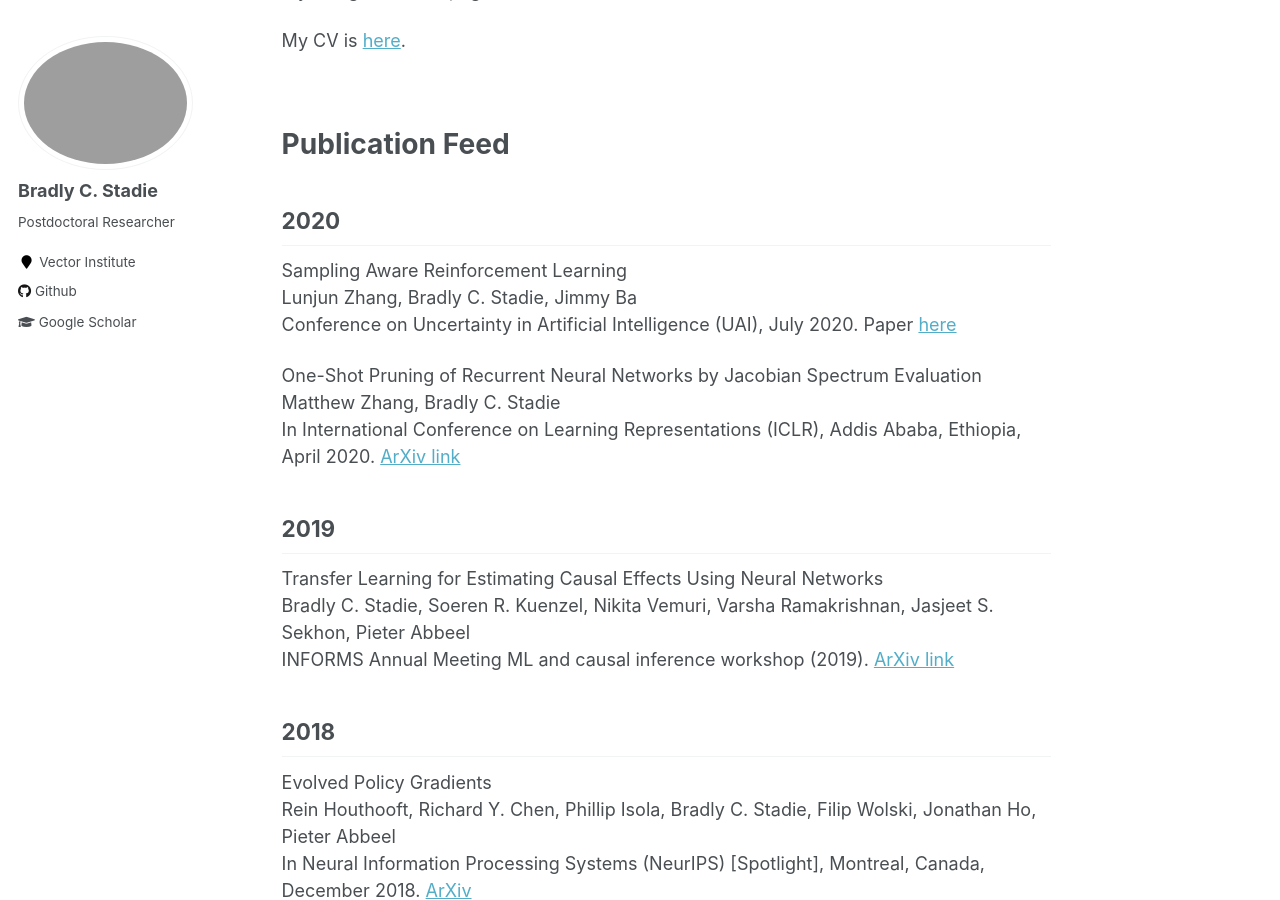
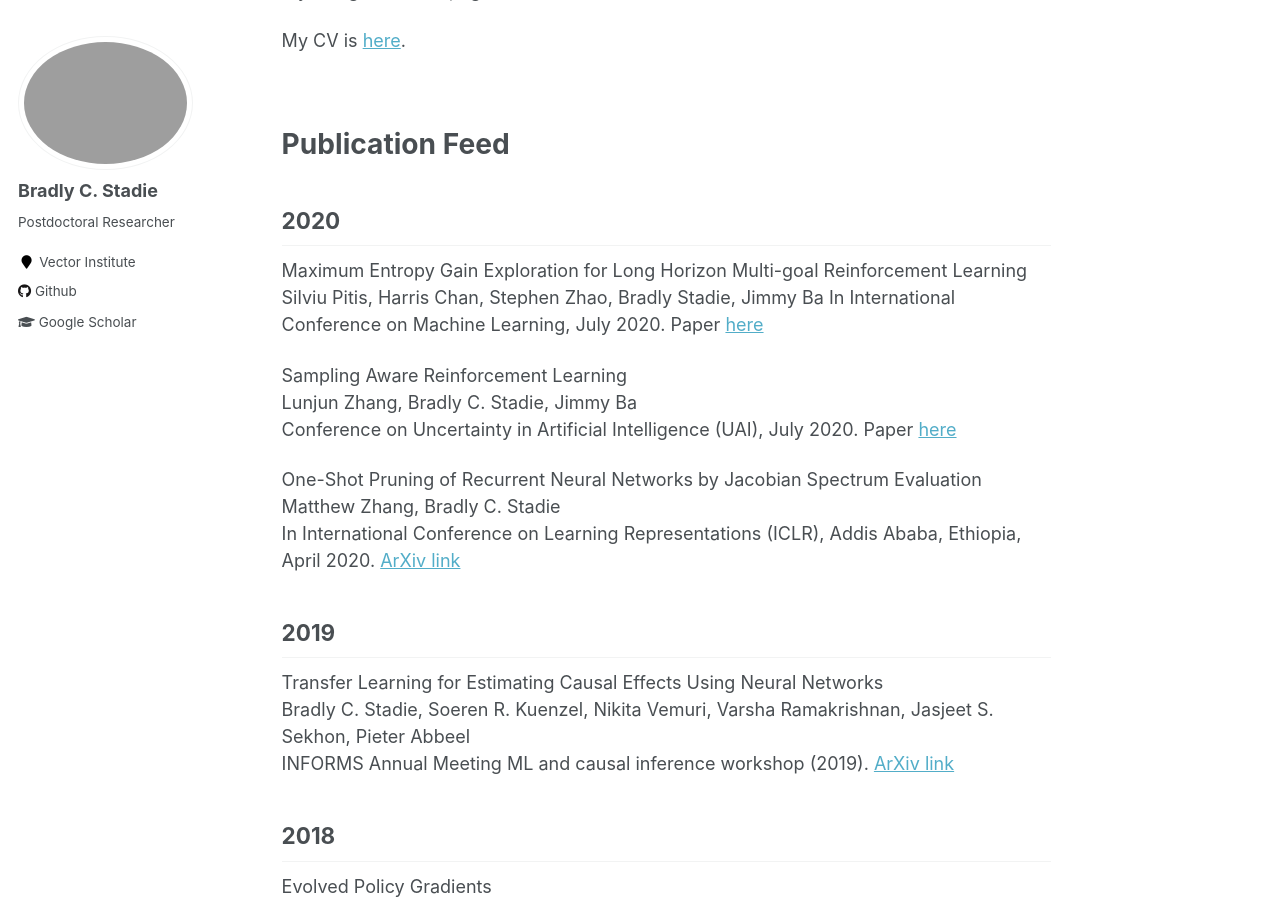
Before and after one commit to bstadie/bstadie.github.io, a Jekyll site: the page built from _pages/about.md, in a window 1280 px wide and 900 px high, scrolled down 493 px. Built offline with Jekyll 4.4.1, drawn with Linux system fonts in a browser that asks for light colours.

Commit message:
added new paper.

```diff
--- a/_pages/about.md
+++ b/_pages/about.md
@@ -43,6 +43,10 @@ Publication Feed
 
 2020
 ---------------
+
+Maximum Entropy Gain Exploration for Long Horizon Multi-goal Reinforcement Learning
+Silviu Pitis, Harris Chan, Stephen Zhao, Bradly Stadie, Jimmy Ba
+In International Conference on Machine Learning, July 2020. Paper [here](https://proceedings.icml.cc/static/paper_files/icml/2020/5247-Paper.pdf)
 
 Sampling Aware Reinforcement Learning
 Lunjun Zhang, Bradly C. Stadie, Jimmy Ba
```
